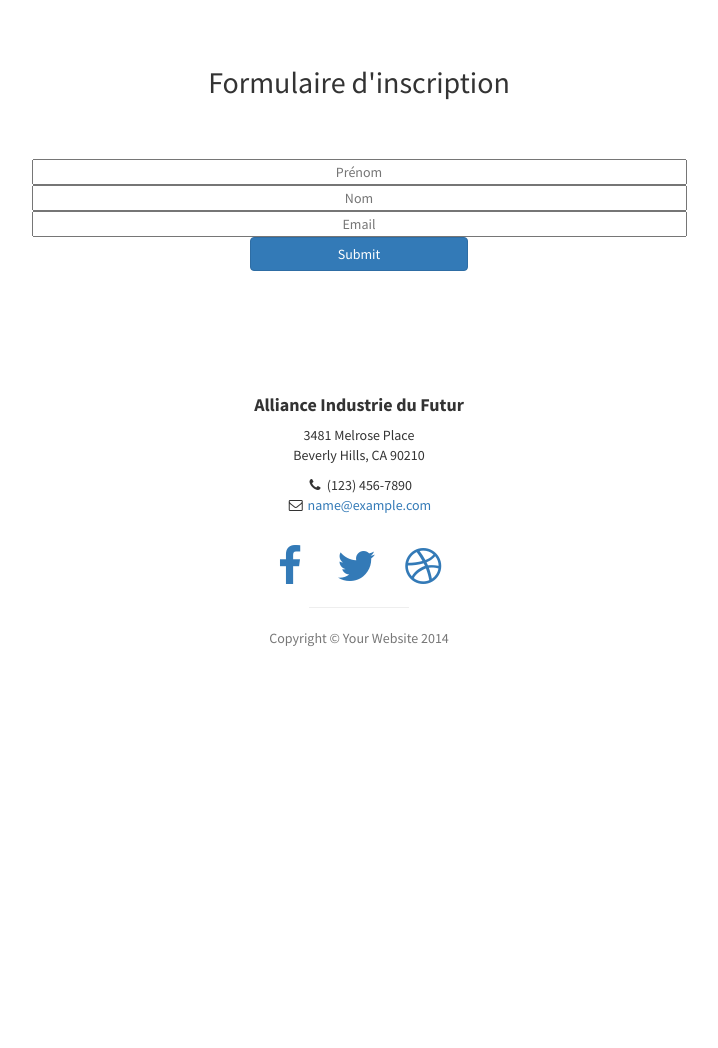
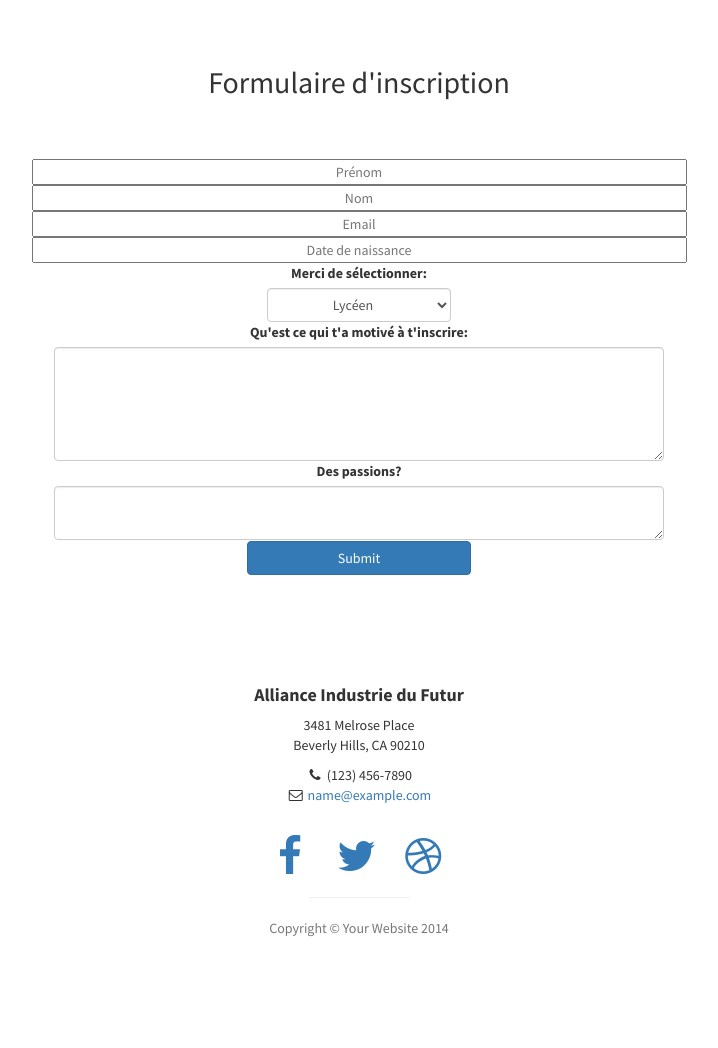
Before and after one commit to AdMoR/amplifier-website, a Python web app: template industrie_futur/templates/fill_form.html in a window 1280 px wide. Shown: the part 804-1852 px from the top of the page, without its empty margins (281-999 px from the left). Before the commit the page ends 1451 px from the top, so only its background shows below. Run offline with Jinja, Linux system fonts and the light colour scheme; the template is opened without the code that fills it, so the values that code supplies are empty.

Commit message:
Fiche d'inscription améliorée

```diff
--- a/industrie_futur/controller.py
+++ b/industrie_futur/controller.py
@@ -47,6 +47,8 @@ def fill_form():
     try:
         print(sent_back_form.__dict__)
         name = sent_back_form.get('name')
+        if name is None or name == '':
+            raise Exception
         return render_template("fill_form.html", success="Thanks {}".format(name)), 200
     except:
         return render_template("fill_form.html", error="The form was not correctly filled!"), 200
--- a/industrie_futur/templates/fill_form.html
+++ b/industrie_futur/templates/fill_form.html
@@ -6,11 +6,11 @@
 
 {% block content %}
     {% if error %}
-        <div class="alert alert-error" role="alert">{{error}}</div>
+        <div class="alert alert-warning text-center" role="alert">{{error}}</div>
     {% endif %}
 
     {% if success %}
-        <div class="alert alert-success" role="alert">{{success}}</div>
+        <div class="alert alert-success text-center" role="alert">{{success}}</div>
     {% endif %}
 
     <section id="form" class="about">
@@ -42,6 +42,36 @@
             <input type="text" class="col-sm-offset-3 col-lg-6 text-center" name="email" id="email" placeholder="Email" />
             </div>
 
+            <div class="row">
+            <input type="text" class="col-sm-offset-3 col-lg-6 text-center" name="anniversaire" id="anniversaire" placeholder="Date de naissance" />
+            </div>
+
+            <div class="row">
+            <label class="col-sm-offset-3 col-lg-6 text-center" for="sel1">Merci de sélectionner:</label>
+            </div>
+
+            <div class="row col-sm-offset-5 col-lg-2">
+            <select class="form-control" data-width="fit"  id="sel1" name="filter">
+                <option class="form-control text-center" value="lyceen">Lycéen</option>
+                <option class="form-control text-center" value="etu_uni">Etudiant université/grande école</option>
+                <option class="form-control text-center" value="etu_bts">Etudiant BTS/IUT</option>
+                <option class="form-control text-center" value="diplomé">Diplomé</option>
+            </select>
+            </div>
+
+            <div class="row col-sm-offset-3 col-lg-6 ">
+              <label class="col-sm-offset-3 col-lg-6 text-center" for="comment">Qu'est ce qui t'a motivé à t'inscrire:</label>
+              <textarea class="form-control" rows="5" id="comment" name="comment"></textarea>
+            </div>
+
+            <div class="row col-sm-offset-3 col-lg-6 ">
+              <label class="col-sm-offset-3 col-lg-6 text-center" for="interets">Des passions?</label>
+              <textarea class="form-control" rows="2" id="interets" name="interets"></textarea>
+            </div>
+
+      <div class="row">
+      <div class="col-lg-12 text-center">
+      </div>
 
       <div class="row">
         <input type="submit" class="col-sm-offset-5 col-lg-2 btn btn-primary"></button>
```
